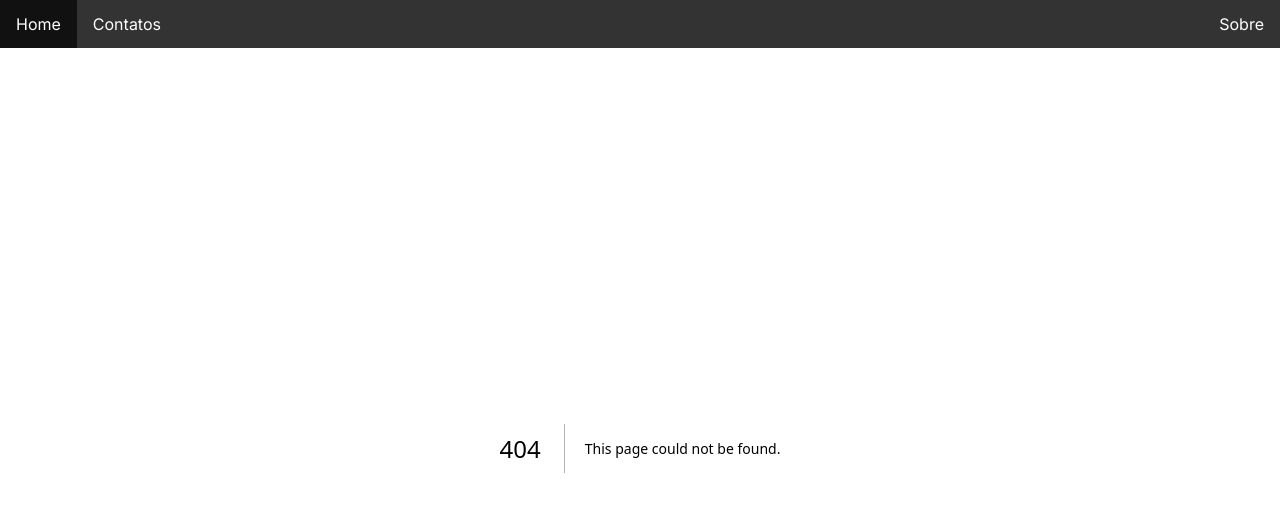
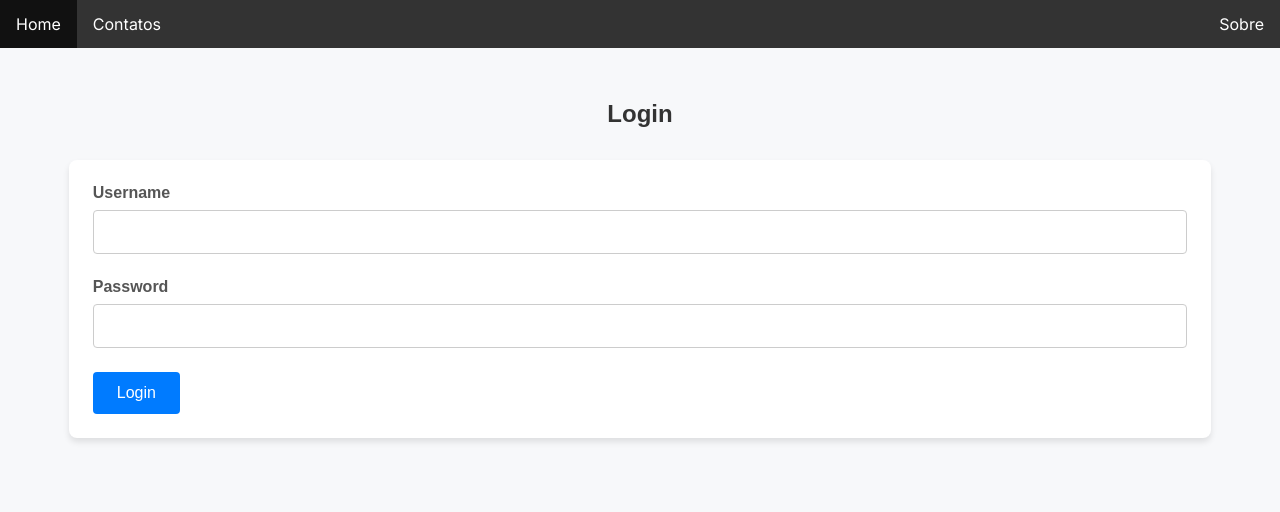
Before and after one commit to pablotdv/nextjs-primeiros-passos, a Next.js app: page /login in a window 1280 px wide. Before the commit this address had no page. Shown: the top 512 px of the page. Built offline with nearby package versions, Linux system fonts and the light colour scheme; no server answers.

Commit message:
nextjs primeiros passos - autenticação

```diff
--- a/app/contatos/criar/page.js
+++ b/app/contatos/criar/page.js
@@ -26,10 +26,12 @@ export default function Criar() {
       nome, logradouro, telefone, estado, cidade, bairro, numero, tipo
     }
 
+    const token = localStorage.getItem('token');
     const resposta = await fetch(`${baseUrl}/api/contatos`, {
       method: "POST",
       headers: {
-        'Content-Type': 'application/json'
+        'Content-Type': 'application/json',
+        'Authorization': `Bearer ${token}`
       },
       body: JSON.stringify(contato)
     })
--- /dev/null
+++ b/app/login/login.module.css
@@ -0,0 +1,71 @@
+.container {
+    display: flex;
+    flex-direction: column;
+    align-items: center;
+    padding: 2rem;
+    font-family: 'Arial', sans-serif;
+    background-color: #f7f8fa;
+    height: 80vh;
+    min-height: 80vh;
+    box-sizing: border-box;
+    overflow: auto;
+}
+
+.container h1 {
+    color: #333;
+    margin-bottom: 2rem;
+}
+
+.container .principal {
+    width: 100%;
+    max-width: 90%;
+    background-color: #fff;
+    padding: 1.5rem;
+    border-radius: 8px;
+    box-shadow: 0 4px 6px rgba(0, 0, 0, 0.1);
+}
+
+.container div {
+    display: flex;
+    flex-direction: column;
+    margin-bottom: 1.5rem;
+}
+
+.container label {
+    margin-bottom: 0.5rem;
+    font-weight: bold;
+    color: #555;
+}
+
+.container input {
+    padding: 0.75rem;
+    border: 1px solid #ccc;
+    border-radius: 4px;
+    font-size: 1rem;
+}
+
+.container button {
+    cursor: pointer;
+    background-color: #007bff;
+    color: #fff;
+    padding: 0.75rem 1.5rem;
+    font-size: 1rem;
+    border: none;
+    border-radius: 4px;
+    transition: background-color 0.3s ease;
+}
+
+.container button:hover {
+    background-color: #0056b3;
+}
+
+.espacamento {
+    margin-left: 10px;
+}
+
+/* Responsividade */
+@media (max-width: 600px) {
+    .container form {
+        padding: 1rem;
+    }
+}
--- /dev/null
+++ b/app/login/page.js
@@ -0,0 +1,65 @@
+"use client"
+import styles from './login.module.css'
+import { useState } from 'react'
+import { useRouter, useSelectedLayoutSegment } from 'next/navigation';
+
+const baseUrl =
+    (process.env.NEXT_PUBLIC_API_URL ?? "http://localhost:3000");
+
+export default function Login() {
+    const [username, setUsername] = useState('')
+    const [password, setPassword] = useState('')
+    const router = useRouter();
+    const [error, setError] = useState('');
+
+    const handleSubmit = async (e) => {
+        e.preventDefault();
+
+        const response = await fetch(`${baseUrl}/api/login`, {
+            method: 'POST',
+            headers: {
+                'Content-Type': 'application/json'
+            },
+            body: JSON.stringify({ username, password })
+        });
+
+        if (response.status === 200) {
+            const data = await response.json();
+            const token = data.token;
+
+            localStorage.setItem('token', token)
+
+            router.push('/')
+        } else {
+            setError('Credenciais inválidas')
+        }
+    }
+
+    return <div className={styles.container}>
+        <h1>Login</h1>
+        <div className={styles.principal}>
+            <form onSubmit={handleSubmit}>
+                <div>
+                    <label>Username</label>
+                    <input
+                        type="text"
+                        id="username"
+                        value={username}
+                        onChange={(e) => setUsername(e.target.value)}
+                    />
+                </div>
+                <div>
+                    <label>Password</label>
+                    <input
+                        type="password"
+                        id="password"
+                        value={password}
+                        onChange={(e) => setPassword(e.target.value)}
+                    />
+                </div>
+                <button type="submit">Login</button>
+                {error && <p>{error}</p>}
+            </form>
+        </div>
+    </div>
+}
--- a/package.json
+++ b/package.json
@@ -12,6 +12,7 @@
     "@vercel/postgres": "^0.5.0",
     "eslint": "8.49.0",
     "eslint-config-next": "13.4.19",
+    "jsonwebtoken": "^9.0.2",
     "next": "13.4.19",
     "react": "18.2.0",
     "react-dom": "18.2.0",
--- a/pages/api/contatos/[id]/index.js
+++ b/pages/api/contatos/[id]/index.js
@@ -1,7 +1,8 @@
+import authMiddleware from "@/src/authMiddleware";
 import { sql } from "@vercel/postgres"
 
 export default async function handler(req, res) {
-
+    return authMiddleware(async (req, res) => {
         if (req.method === 'GET') {
             const { rows } = await sql`select * from contatos where id = ${req.query.id}`;
 
@@ -45,4 +46,5 @@ export default async function handler(req, res) {
 
         res.status(405).end();
         return;
+    })(req, res);
 }
--- a/pages/api/contatos/index.js
+++ b/pages/api/contatos/index.js
@@ -1,7 +1,8 @@
+import authMiddleware from "@/src/authMiddleware";
 import { sql } from "@vercel/postgres"
 
 export default async function handler(req, res) {
-
+  return authMiddleware(async (req, res) => {
     if (req.method === 'GET') {
       res.setHeader('Cache-Control', 'no-store, no-cache, must-revalidate, proxy-revalidate');
       res.setHeader('Pragma', 'no-cache');
@@ -36,4 +37,5 @@ export default async function handler(req, res) {
 
     res.status(405).end();
     return;
+  })(req, res);
 }
--- /dev/null
+++ b/pages/api/login.js
@@ -0,0 +1,16 @@
+import jwt from 'jsonwebtoken'
+
+const chaveSecreta = process.env.JWT_SECRET ?? '123123'
+export default function handler(req, res) {
+    if (req.method === 'POST') {
+        const { username, password } = req.body
+        if (username === 'admin' && password === 'admin') {
+            const token = jwt.sign({username}, chaveSecreta, {expiresIn: '24h'})
+            res.status(200).json({token})
+        } else {
+            res.status(401).end();
+        }
+    } else {
+        res.status(405).end();
+    }
+}
--- /dev/null
+++ b/src/authMiddleware.js
@@ -0,0 +1,23 @@
+import jwt from 'jsonwebtoken'
+
+const chaveSecreta = process.env.JWT_SECRET ?? '123123'
+export default function authMiddleware(handler) {
+    return (req, res) => {
+        const token = req.headers.authorization?.replace('Bearer ', '');
+
+        if (!token) {
+            res.status(401).end();
+            return;
+        }
+
+        try {
+            const { username } = jwt.verify(token, chaveSecreta)
+            req.username = username;
+        } catch {
+            res.status(401).end()
+            return;
+        }
+
+        return handler(req, res);
+    }
+}
```
Also changed, not shown: app/contatos/[id]/editar/page.js (+11 -4 lines), app/contatos/[id]/excluir/page.js (+11 -1 lines), app/contatos/page.js (+7 -1 lines), 1 other file (tests, documents, lock files or other folders). Lines whose indentation alone changed are shown as unchanged.
